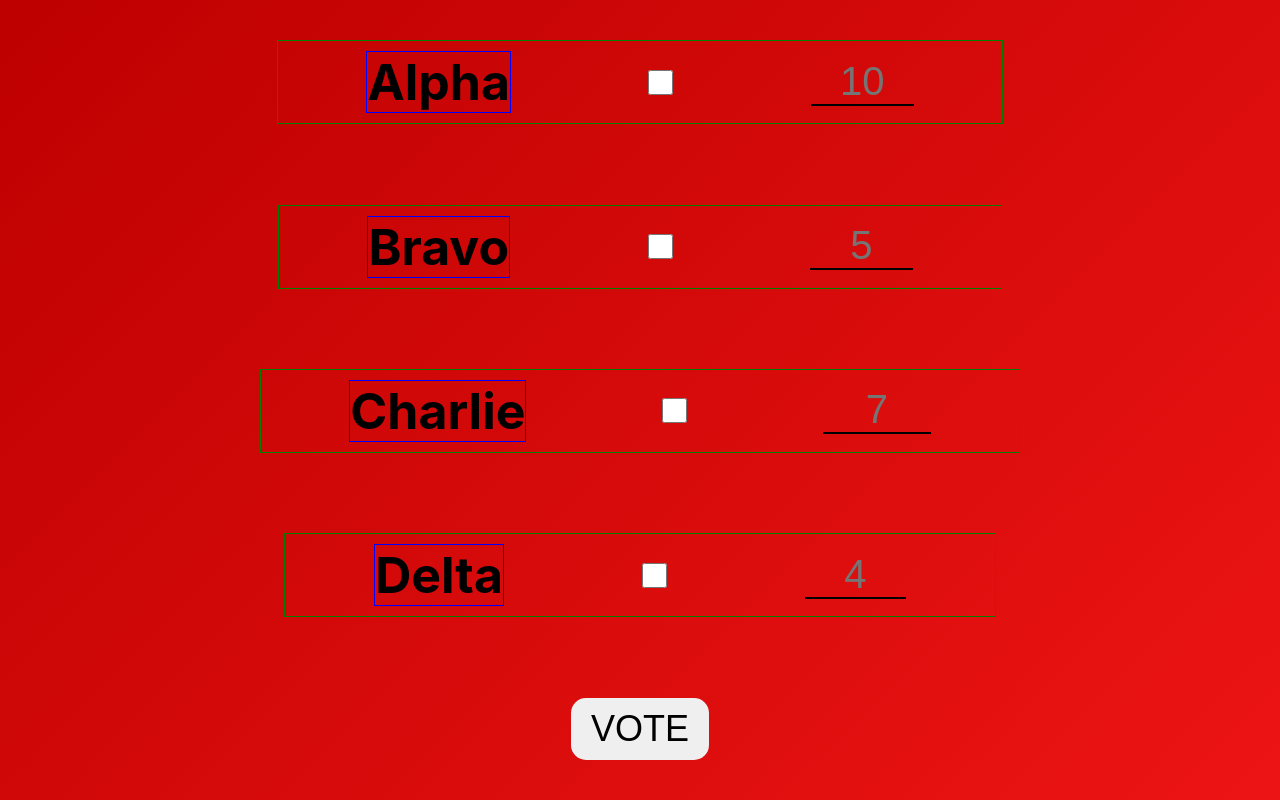
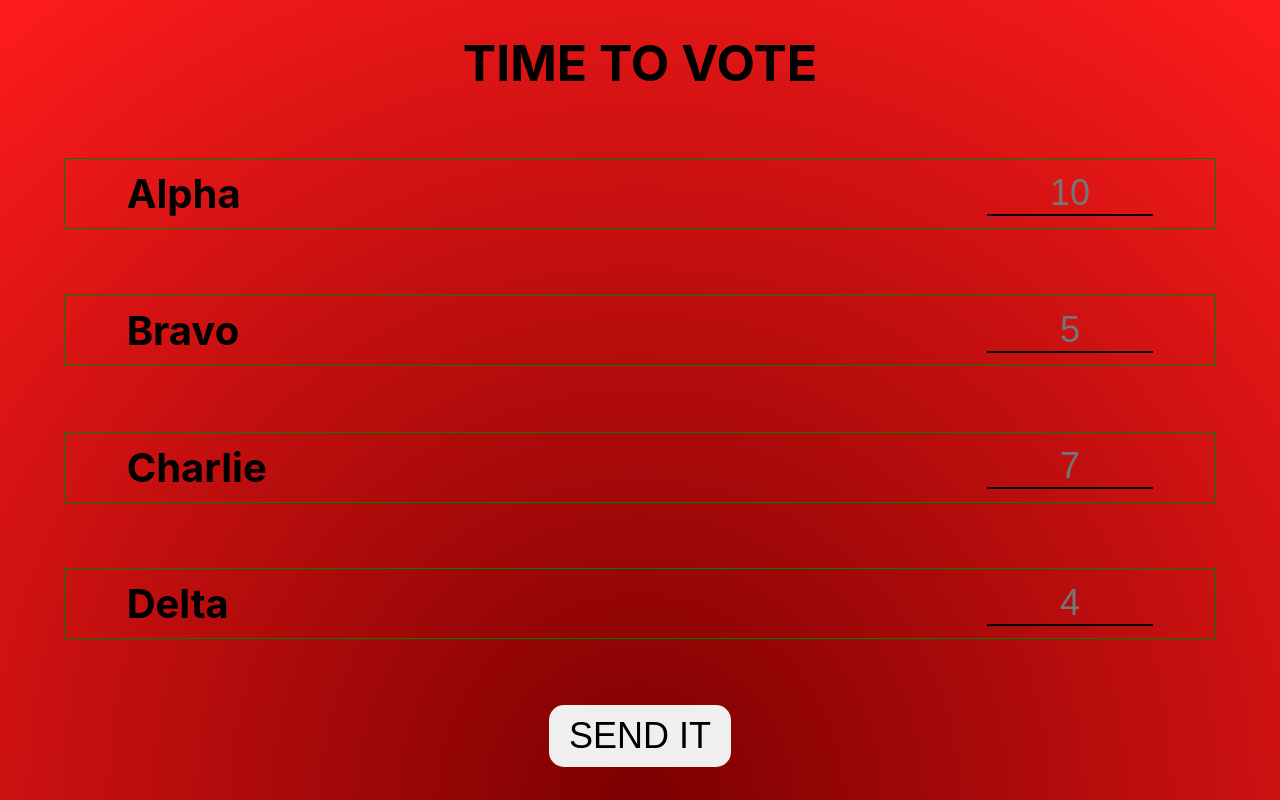
Before and after one commit to TeflonTrout/react-movie-voting-API, a React (Create React App) app: page /voting in a window 1280 px wide. Shown: the top 800 px of the page. Built offline with nearby package versions, Linux system fonts and the light colour scheme.

Commit message:
Styling and API Post updates

```diff
--- a/src/Style.css
+++ b/src/Style.css
@@ -11,8 +11,8 @@
 }
 
 .App {
-  background: #be0000;
-  background: linear-gradient(135deg, #be0000 0%, #ff1c1c 100%);
+  background: #7c0000;
+  background: radial-gradient(circle, #7c0000 0%, #ff1c1c 100%);
   height: 200vh;
 }
 
@@ -158,8 +158,13 @@
   height: 100vh;
 }
 
+.voting-form h1 {
+  font-size: 50px;
+}
+
 .voting-form .voting-item {
   padding: 10px 20px;
+  width: 90%;
   display: -webkit-box;
   display: -ms-flexbox;
   display: flex;
@@ -169,10 +174,9 @@
 }
 
 .voting-form .voting-item h1 {
-  font-size: 50px;
+  font-size: 40px;
   float: left;
-  justify-self: flex-start;
-  border: 1px solid blue;
+  width: 70%;
 }
 
 .voting-form .voting-item .check-box {
@@ -181,13 +185,11 @@
   width: 25px;
   height: 25px;
   float: right;
-  -ms-grid-column-align: right;
-      justify-self: right;
 }
 
 .voting-form .voting-item input {
   width: 15%;
-  font-size: 40px;
+  font-size: 36px;
   text-align: center;
   outline: none;
   background: transparent;
@@ -201,13 +203,11 @@
 }
 
 .voting-form .voting-item input:hover {
-  outline: none;
-  border: none;
+  cursor: pointer;
 }
 
 .voting-form .voting-item input:focus, .voting-form .voting-item textarea:focus {
   outline: none;
-  border: none;
 }
 
 .voting-form .voting-item input[type=number]::-webkit-inner-spin-button,
@@ -230,6 +230,7 @@
   border: 1px solid red;
   height: 100vh;
   overflow: hidden;
+  width: 100%;
 }
 
 .results-screen h1 {
@@ -237,4 +238,8 @@
   font-size: 40px;
   margin-bottom: 50px;
 }
+
+.result-chart {
+  width: 100%;
+}
 /*# sourceMappingURL=Style.css.map */
--- a/src/Style.scss
+++ b/src/Style.scss
@@ -9,8 +9,8 @@
 }
 
 .App {
-    background: rgb(190,0,0);
-    background: linear-gradient(135deg, rgba(190,0,0,1) 0%, rgba(255,28,28,1) 100%);
+    background: rgb(124,0,0);
+    background: radial-gradient(circle, rgba(124,0,0,1) 0%, rgba(255,28,28,1) 100%);
     height: 200vh;
 }
 
@@ -120,16 +120,19 @@
     flex-direction: column;
     width: 100%;
     height: 100vh;
+    h1 {
+        font-size: 50px;
+    }
     .voting-item {
         padding: 10px 20px;
+        width: 90%;
         display: flex;
         justify-content: space-around;
         border: 1px solid green;
         h1{
-            font-size: 50px;
+            font-size: 40px;
             float: left;
-            justify-self: flex-start;
-            border: 1px solid blue;
+            width: 70%;
         }
         .check-box {
             border: none;
@@ -137,11 +140,10 @@
             width: 25px;
             height: 25px;
             float: right;
-            justify-self: right;
         }
         input {
             width: 15%;
-            font-size: 40px;
+            font-size: 36px;
             text-align: center;
             outline: none;
             background: transparent;
@@ -153,12 +155,10 @@
             color: black;
         }
         input:hover {
-            outline: none;
-            border: none;
+            cursor: pointer;
         }
         input:focus, textarea:focus {
             outline: none;
-            border: none;
         }
         input[type=number]::-webkit-inner-spin-button,
         input[type=number]::-webkit-outer-spin-button {
@@ -181,9 +181,15 @@
     border: 1px solid red;
     height: 100vh;
     overflow: hidden;
+    width: 100%;
     h1 {
         text-align: center;
         font-size: 40px;
         margin-bottom: 50px;
     }
 }
+
+.result-chart {
+    // height: 100vh;
+    width: 100%;
+}
--- a/src/components/AddMovieForm.js
+++ b/src/components/AddMovieForm.js
@@ -31,6 +31,7 @@ const AddMovieForm = () => {
 
 
         setMovieList(movieList => [...movieList, {id: (Date.now()), title: title, rating: rating}])
+        setTitle('')
         console.log("added", title, "to the list")
         console.log(results)
     }
--- a/src/components/MovieList.js
+++ b/src/components/MovieList.js
@@ -14,10 +14,7 @@ const MovieList = () => {
         console.log(JSON.stringify(movieList));
 
 //Fetch POST to API
-        axios.post('http://192.168.254.87:8080/api', {
-            firstName: 'Test',
-            lastName: 'Testing'
-        });
+
 
         // fetch('http://192.168.254.87:8080/api', {
         //     method: 'POST',
@@ -74,7 +71,7 @@ const MovieList = () => {
                         <button onClick={e => handleRemoveMovie(e, (movie.id))}><i class="fas fa-trash-alt"></i></button>
                     </div>
                 ))}
-                <button className='submit-btn' type='submit'>LIGHTS, CAMERA, ACTION! <br></br> <i class="fas fa-ticket-alt"></i></button>
+                <Link to='/voting' style={{ textDecoration:'none' }}><button className='submit-btn' type='submit'>LIGHTS, CAMERA, ACTION! <br></br> <i class="fas fa-ticket-alt"></i></button></Link>
             </form>
         </div>
     )
--- a/src/components/Results.js
+++ b/src/components/Results.js
@@ -26,9 +26,20 @@ function Results() {
             borderWidth: 1
         });
         setChartOptions({
+            responsive: true,
+            maintainAspectRatio: true,
             animation: {
                 duration: 3000,
                 easing: 'easeInBounce'
+            },
+            layout: {
+                padding: 25
+            },
+            legend: {
+                labels: {
+                    fontColor: 'black',
+                    fontSize: 25
+                }
             }
         })
     }
@@ -42,6 +53,7 @@ function Results() {
         <div className='results-screen'>
             <h1>AND THE WINNER IS...</h1>
             <Pie
+                className='result-chart'
                 data={ chartData }
                 options= { chartOptions }
             />
--- a/src/components/VotingForm.js
+++ b/src/components/VotingForm.js
@@ -1,9 +1,11 @@
-import React, { useContext } from 'react'
+import React, { useContext, useState } from 'react'
 import { MovieListContext } from '../MovieListContext'
+import { Link } from 'react-router-dom'
 import axios from 'axios';
 
 function VotingForm() {
     const [movieList, setMovieList] = useContext(MovieListContext);
+    const [clientVote, setClientVote] = useState([])
 
     //UPDATE RATING TO INPUT VALUE
     const handleRatingChange = (e, rating, id) => {
@@ -15,29 +17,42 @@ function VotingForm() {
         }))
         console.log(movieList)
     };
-
+    //FORM SUBMIT FUNCTION
     const handleVotingSubmit = (e) => {
         e.preventDefault();
-        axios.post('http://192.168.254.87:8080/api', {movieList});
-        console.log('You Voted')
-        console.log(movieList)
+        setClientVote((JSON.stringify(movieList)));
+
+    //API POST
+
+            axios.post('http://192.168.254.87:3000/api',
+                JSON.stringify(movieList))
+        .then((response) => {
+            console.log(response)
+        })
+        .catch((error) => {
+            console.log("axios error:", error);
+        });
+        console.log("You posted", (JSON.stringify(movieList)))
     }
 
     return (
         <div className='voting-form'>
             <form className='voting-form' onSubmit={e => handleVotingSubmit(e)}>
+            <h1>TIME TO VOTE</h1>
                {movieList.map(movie=> (
                     <div className='voting-item' key={movie.id}>
                         <h1>{movie.title}</h1>
-                            <input className='check-box' type="checkbox"/>
-                            <input type='number'
+                            {/* <input className='check-box' type="checkbox"/> */}
+                        <input type='number'
                                 placeholder={movie.rating}
                                 onChange={e => handleRatingChange(e, (movie.rating), (movie.id))}
                                 autoComplete="new-password"
-                            />
+                        />
                 </div>
                ))}
-               <button className='vote-btn'>VOTE</button>
+               <Link to='/results' style={{ textDecoration: 'none' }}>
+               <button className='vote-btn'>SEND IT</button>
+               </Link>
             </form>
         </div>
     )
```
Also changed, not shown: src/dist/Style.css, 1 other file (tests, documents, lock files or other folders).
